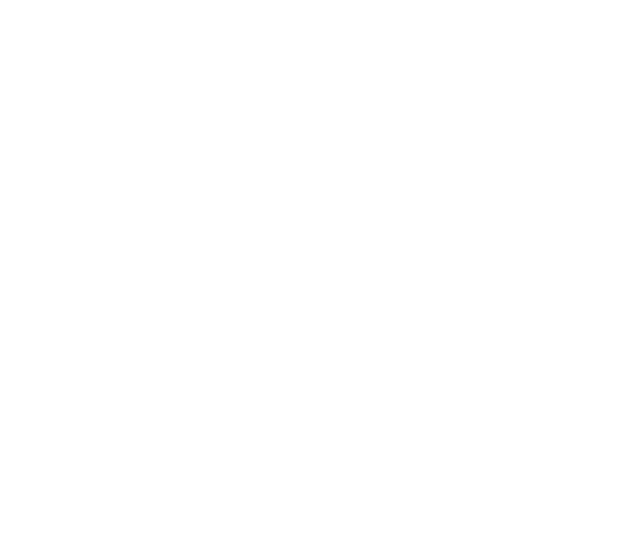
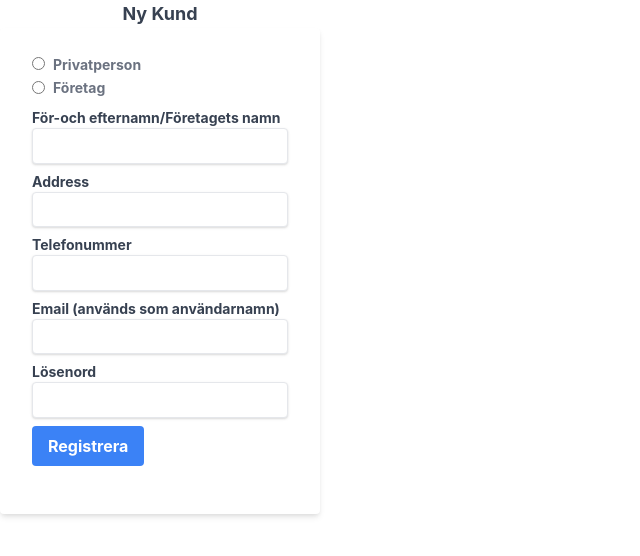
Before and after one commit to Fjedern/Nicecleaning_AB, a React (Create React App) app in the folder frontend/: page /register in a window 1280 px wide. Before the commit this address had no page. Shown: the top 556 px of the page, without its empty margins (0-640 px from the left). Built offline with nearby package versions, Linux system fonts and the light colour scheme.

Commit message:
react form component

```diff
--- /dev/null
+++ b/frontend/src/components/RegisterNewCustomerForm.js
@@ -0,0 +1,92 @@
+import React, {useRef, useState} from "react";
+
+function RegisterNewCustomerForm() {
+    const formRef = useRef();
+
+    const [formData, setFormData] = useState({
+        name: "",
+        adress:"",
+        phoneNr: "",
+        email: "",
+        isCompany: false,
+    });
+
+    const [active, setActive] = useState();
+
+/*
+    const [user, setUser] = useState({user: {userName:"",
+    password:""
+        }});
+        */
+
+
+    const onSubmit=(event)=>{
+        event.preventDefault();
+        console.log(formData);
+
+        //TODO add requirements/validation
+
+    }
+
+
+    return (
+        <div className="w-full max-w-xs">
+            <h1 className="text-lg font-bold text-center text-gray-700">Ny Kund</h1>
+            <form ref={formRef} onSubmit={onSubmit} className="bg-white shadow-md rounded px-8 pt-6 pb-8 mb-4" required>
+                <div className="mb-4">
+                    <div className="inline">
+                        <label classname="inline-flex items-center md:w-2/3  pr-6">
+                              <input className="form-radio" type="radio" name="isCompany" value={formData.isCompany} onClick={() => setFormData({...formData, isCompany: false})}/>
+                              <span className="text-sm ml-2 pr-4 text-gray-500 font-bold">
+                                Privatperson
+                              </span>
+                        </label>
+                        <label className="inline-flex items-center md:w-2/3">
+                              <input className="form-radio" type="radio" name="isCompany" value={formData.isCompany} onClick={() => setFormData({...formData, isCompany: true})}
+                              />
+                              <span className="text-sm ml-2 text-gray-500 font-bold">
+                                Företag
+                              </span>
+                        </label>
+                    </div>
+                    <label className="block text-gray-700 text-sm font-bold mb-2 mt-2">
+                            För-och efternamn/Företagets namn
+                            <input className="shadow appearance-none border rounded w-full py-2 px-3 text-gray-700 leading-tight focus:outline-none focus:shadow-outline"
+                             type="text" name="name" value={formData.name}
+                             onChange={(e) => setFormData({...formData, name: e.target.value})}/>
+                        </label>
+
+                    <label className="block text-gray-700 text-sm font-bold mb-2">
+                        Address
+                        <input className="shadow appearance-none border rounded w-full py-2 px-3 text-gray-700 leading-tight focus:outline-none focus:shadow-outline"
+                        type="text" name="adress" value={formData.adress}
+                        onChange={(e) => setFormData({...formData, adress: e.target.value})} />
+                    </label>
+
+                   <label className="block text-gray-700 text-sm font-bold mb-2">
+                        Telefonummer
+                        <input className="shadow appearance-none border rounded w-full py-2 px-3 text-gray-700 leading-tight focus:outline-none focus:shadow-outline"
+                        type="text" name="phoneNr" value={formData.phoneNr}
+                        onChange={(e) => setFormData({...formData, phoneNr: e.target.value})} />
+                    </label>
+
+                   <label className="block text-gray-700 text-sm font-bold mb-2">
+                       Email (används som användarnamn)
+                       <input className="shadow appearance-none border rounded w-full py-2 px-3 text-gray-700 leading-tight focus:outline-none focus:shadow-outline"
+                       type="text" name="userName" value={formData.email}
+                       onChange={(e) => setFormData({...formData, email: e.target.value})}v />
+                   </label>
+                   <label className="block text-gray-700 text-sm font-bold mb-2">
+                       Lösenord
+                       <input className="shadow appearance-none border rounded w-full py-2 px-3 text-gray-700 leading-tight focus:outline-none focus:shadow-outline"
+                       type="text" name="password" />
+                   </label>
+                    <input className="bg-blue-500 hover:bg-blue-700 text-white font-bold py-2 px-4 rounded focus:outline-none focus:shadow-outline"
+                    type="submit" value="Registrera"/>
+                </div>
+            </form>
+        </div>
+    );
+}
+
+export default RegisterNewCustomerForm;
--- a/frontend/src/pages/App.js
+++ b/frontend/src/pages/App.js
@@ -2,6 +2,7 @@
 import '../App.css';
 import MainPage from './MainPage.js';
 import AllBookings from './AllBookings.js';
+import Register from './Register.js';
 
 import {
   BrowserRouter as Router,
@@ -47,6 +48,7 @@
                 <Routes>
                     <Route exact path="/" element={<MainPage />} />
                     <Route path="/allbookings" element={<AllBookings />} />
+                    <Route path="/register" element={<Register />} />
                 </Routes>
             </Router>
         </>
--- a/frontend/src/pages/MainPage.js
+++ b/frontend/src/pages/MainPage.js
@@ -16,6 +16,10 @@
                 <button className="block mt-8 bg-white hover:bg-gray-100 text-gray-800 font-semibold py-2 px-2 border border-gray-400 rounded shadow">
                         Logga in
                 </button>
+                <Link className="block no-underline hover:bg-gray-700 focus:outline-none focus:ring-2 focus:ring-gray-600 focus:ring-opacity-50"
+                    to="/register">
+                        Vill du bli kund hos oss? Klicka här för att registrera dig
+                </Link>
                     <Link className="no-underline hover:bg-gray-700 focus:outline-none focus:ring-2 focus:ring-gray-600 focus:ring-opacity-50"
                     to="/AllBookings">
                         View All Bookings
--- /dev/null
+++ b/frontend/src/pages/Register.js
@@ -0,0 +1,12 @@
+import RegisterNewCustomerForm from '../components/RegisterNewCustomerForm.js';
+
+const Register =()=>{
+    return (
+        <div className="container mx-auto">
+            <RegisterNewCustomerForm />
+        </div>
+
+    );
+}
+
+export default Register;
```
